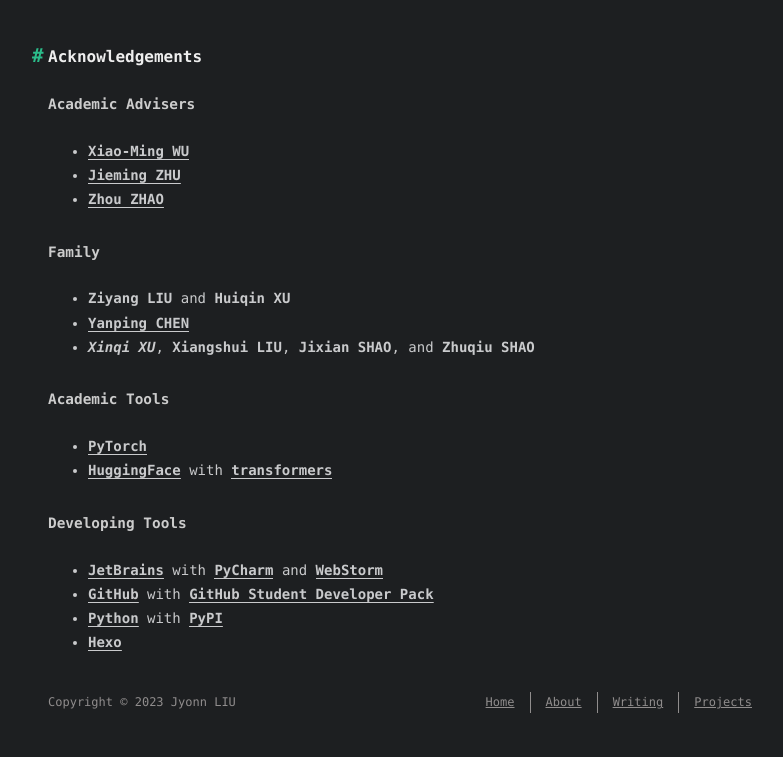
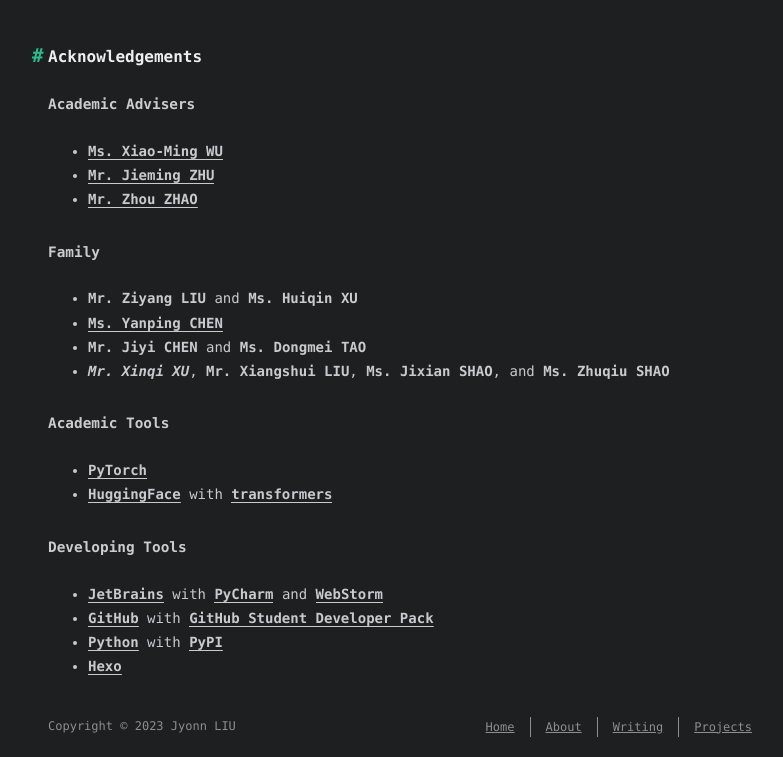
Before and after one commit to Jyonn/jyonn.github.io, a plain HTML site: page resume/index.html in a window 1280 px wide. Shown: the part 6046-6803 px from the top of the page, without its empty margins (240-1023 px from the left). Before the commit the page ends 6779 px from the top, so only its background shows below. Drawn offline with nearby package versions, Linux system fonts and the light colour scheme; a web font is replaced by a local one.

Commit message:
Site updated: 2023-01-27 16:28:44

```diff
--- a/resume/index.html
+++ b/resume/index.html
@@ -16,7 +16,7 @@
 <meta property="og:image" content="https://s.6-79.cn/mtU9Rw">
 <meta property="og:image" content="https://s.6-79.cn/RrpEnF">
 <meta property="article:published_time" content="2023-01-04T05:27:19.000Z">
-<meta property="article:modified_time" content="2023-01-27T08:20:04.085Z">
+<meta property="article:modified_time" content="2023-01-27T08:28:37.770Z">
 <meta property="article:author" content="Jyonn LIU">
 <meta property="article:tag" content="Recommender System">
 <meta name="twitter:card" content="summary">
@@ -223,14 +223,15 @@ div.avatar:hover {
 <li>Open Source: <a target="_blank" rel="noopener" href="https://github.com/Jyonn/smartdict">[Code]</a> and <a target="_blank" rel="noopener" href="https://pypi.org/project/smartdict/">[Documentation]</a></li>
 </ul>
 <h2 id="Acknowledgements"><a href="#Acknowledgements" class="headerlink" title="Acknowledgements"></a>Acknowledgements</h2><h4 id="Academic-Advisers"><a href="#Academic-Advisers" class="headerlink" title="Academic Advisers"></a>Academic Advisers</h4><ul>
-<li><a target="_blank" rel="noopener" href="http://www4.comp.polyu.edu.hk/~csxmwu/"><strong>Xiao-Ming WU</strong></a></li>
-<li><a target="_blank" rel="noopener" href="https://jiemingzhu.github.io/"><strong>Jieming ZHU</strong></a></li>
-<li><a target="_blank" rel="noopener" href="https://person.zju.edu.cn/zhaozhou"><strong>Zhou ZHAO</strong></a></li>
+<li><a target="_blank" rel="noopener" href="http://www4.comp.polyu.edu.hk/~csxmwu/"><strong>Ms. Xiao-Ming WU</strong></a></li>
+<li><a target="_blank" rel="noopener" href="https://jiemingzhu.github.io/"><strong>Mr. Jieming ZHU</strong></a></li>
+<li><a target="_blank" rel="noopener" href="https://person.zju.edu.cn/zhaozhou"><strong>Mr. Zhou ZHAO</strong></a></li>
 </ul>
 <h4 id="Family"><a href="#Family" class="headerlink" title="Family"></a>Family</h4><ul>
-<li><strong>Ziyang LIU</strong> and <strong>Huiqin XU</strong></li>
-<li><a target="_blank" rel="noopener" href="https://rizya.jyonn.space/"><strong>Yanping CHEN</strong></a></li>
-<li><strong><em>Xinqi XU</em></strong>, <strong>Xiangshui LIU</strong>, <strong>Jixian SHAO</strong>, and <strong>Zhuqiu SHAO</strong></li>
+<li><strong>Mr. Ziyang LIU</strong> and <strong>Ms. Huiqin XU</strong></li>
+<li><a target="_blank" rel="noopener" href="https://rizya.jyonn.space/"><strong>Ms. Yanping CHEN</strong></a></li>
+<li><strong>Mr. Jiyi CHEN</strong> and <strong>Ms. Dongmei TAO</strong></li>
+<li><strong><em>Mr. Xinqi XU</em></strong>, <strong>Mr. Xiangshui LIU</strong>, <strong>Ms. Jixian SHAO</strong>, and <strong>Ms. Zhuqiu SHAO</strong></li>
 </ul>
 <h4 id="Academic-Tools"><a href="#Academic-Tools" class="headerlink" title="Academic Tools"></a>Academic Tools</h4><ul>
 <li><a target="_blank" rel="noopener" href="https://pytorch.org/"><strong>PyTorch</strong></a></li>
```
